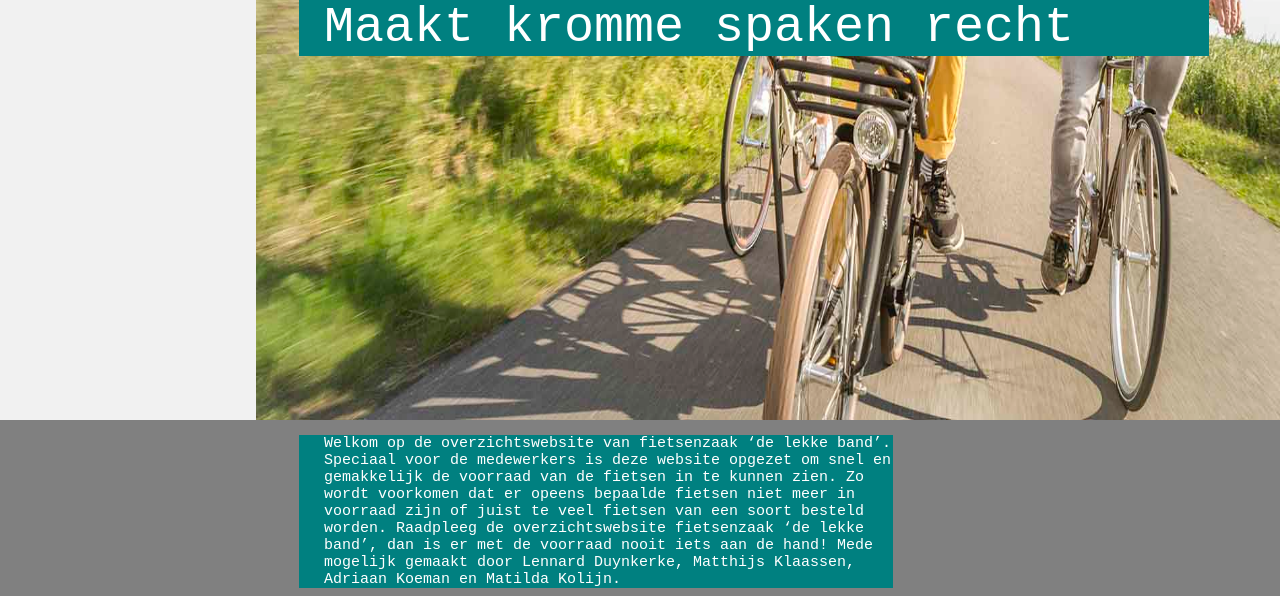
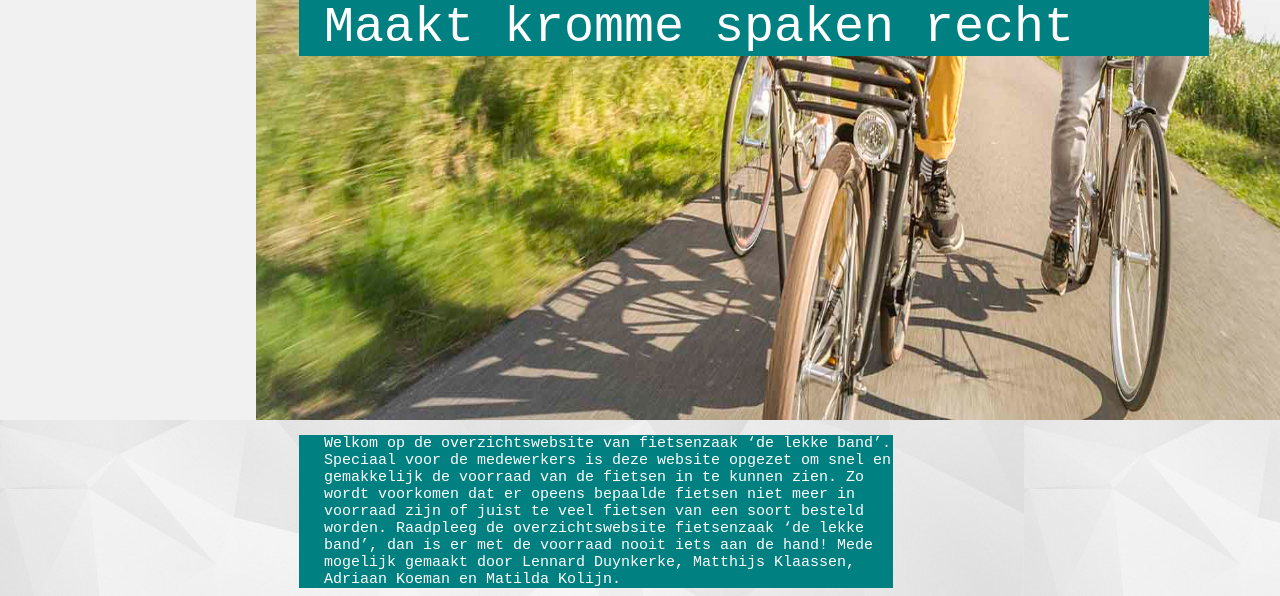
Before and after one commit to matthijsklaassen/Fietsenzaak, a PHP site: page /Home.php in a window 1280 px wide. Shown: the part 380-976 px from the top of the page. Run offline with PHP 8.4, Linux system fonts and the light colour scheme.

Commit message:
Update CSSFILE.css

```diff
--- a/CSSFILE.css
+++ b/CSSFILE.css
@@ -1,6 +1,6 @@
 body {
     /* achtergrond? */
-    background-image: src="achtergrond.jpg";
+    background-image: url("achtergrond.jpg");
     background-repeat: repeat; /* herhaalt de afbeelding zodat de achtergrond doorloopt */
     background-color: grey;
 }
```
